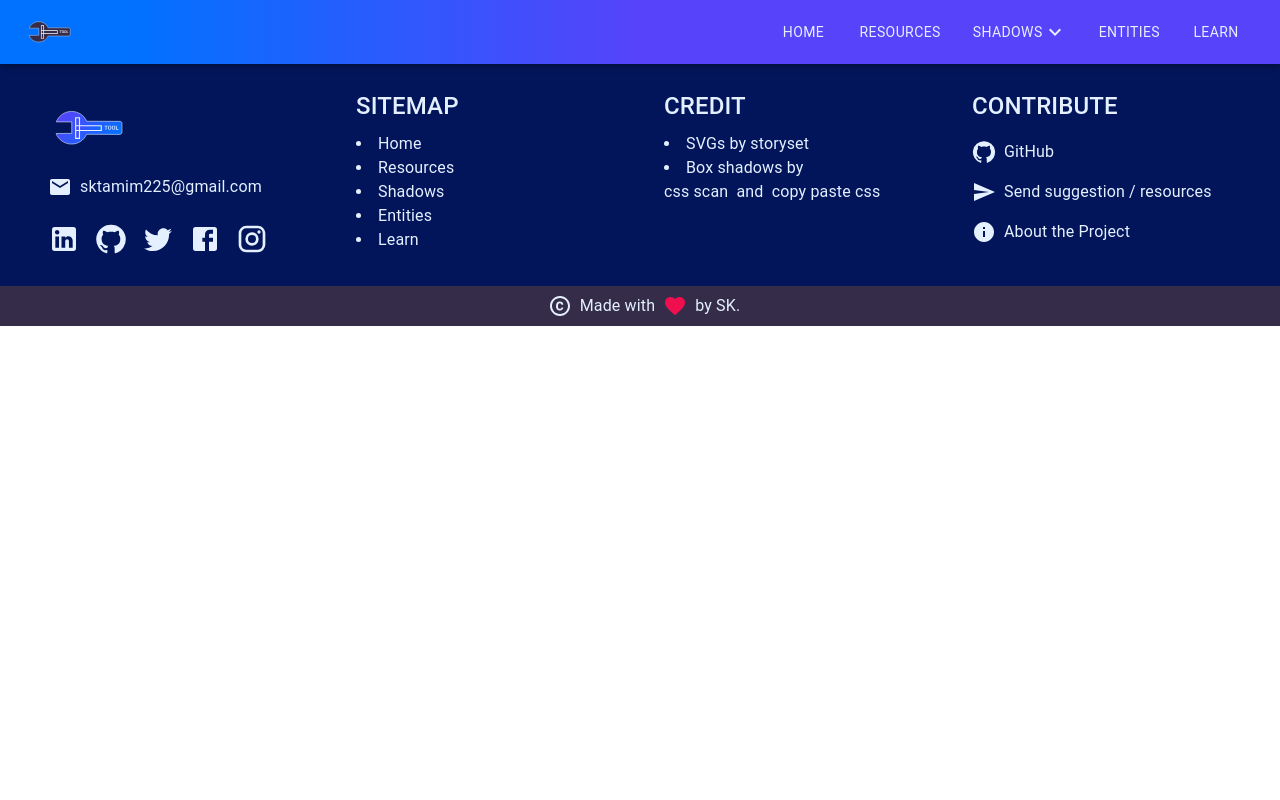
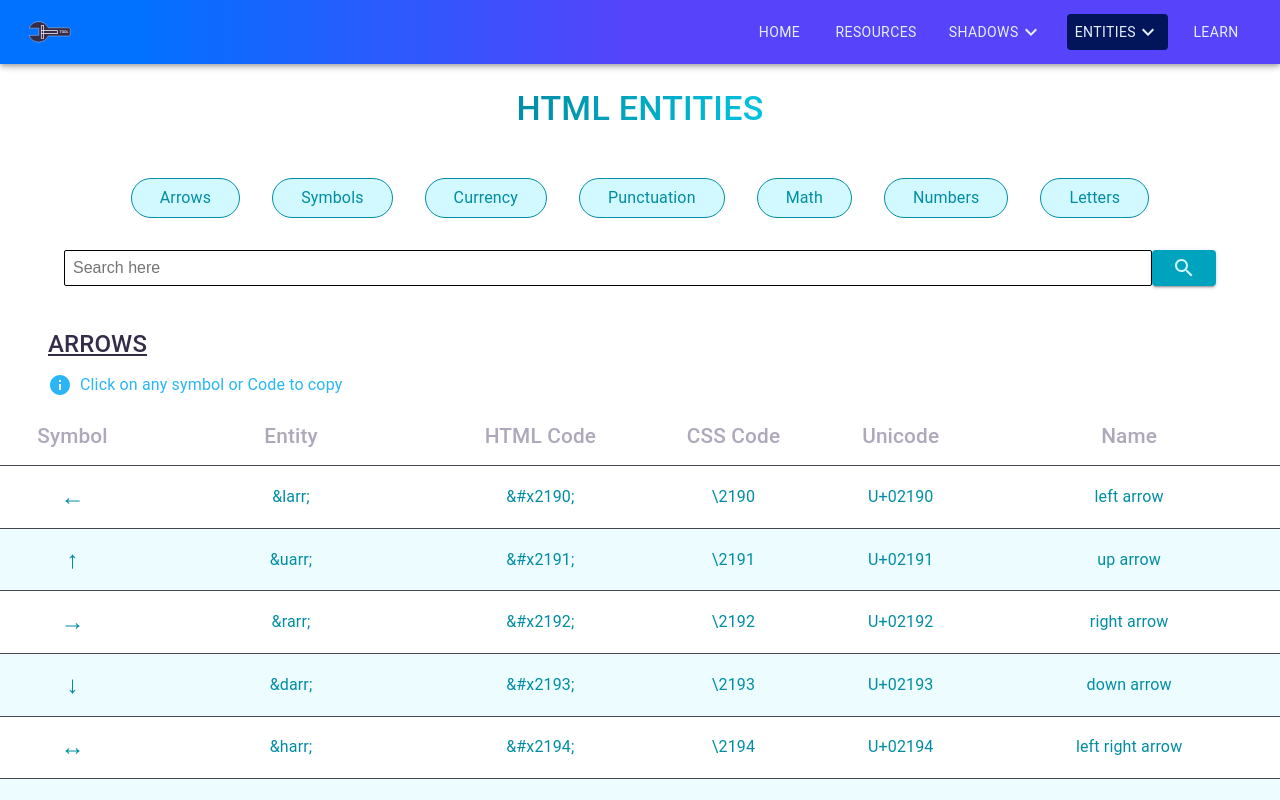
Before and after one commit to SkTamim/tektool, a React (Create React App) app: page /html-entities in a window 1280 px wide. Shown: the top 800 px of the page. Built offline with nearby package versions, Linux system fonts and the light colour scheme.

Commit message:
Separated entities page and emojis page made the nav dropdown.

```diff
--- a/src/App.js
+++ b/src/App.js
@@ -12,6 +12,8 @@ import Footer from "./layout/footer/Footer";
 import BackToTop from "./components/backToTop/BackToTop";
 import TextShadows from "./pages/shadows/textShadows/TextShadows";
 import BoxShadows from "./pages/shadows/boxShadows/BoxShadows";
+import EmojiEntities from "./pages/entities/emojiEntities/EmojiEntities";
+import HtmlEntities from "./pages/entities/htmlEntities/HtmlEntities";
 
 function App() {
 	return (
@@ -26,7 +28,8 @@ function App() {
 						<Route path='/resources' element={<Resources />} />
 						<Route path='/box-shadows' element={<BoxShadows />} />
 						<Route path='/text-shadows' element={<TextShadows />} />
-						<Route path='/entities' element={<Entities />} />
+						<Route path='/html-entities' element={<HtmlEntities />} />
+						<Route path='/emoji-entities' element={<EmojiEntities />} />
 						<Route path='/learn' element={<Learn />} />
 					</Routes>
 				</main>
--- a/src/components/searchBar/SearchBar.js
+++ b/src/components/searchBar/SearchBar.js
@@ -2,7 +2,7 @@ import React, { useRef, useState } from "react";
 import SearchIcon from "@mui/icons-material/Search";
 import ButtonSecondary from "../UI/button/ButtonSecondary";
 import { makeStyles } from "@mui/styles";
-import { Alert, Snackbar, Stack, TextField } from "@mui/material";
+import { Alert, Container, Snackbar, Stack, TextField } from "@mui/material";
 
 const useStyles = makeStyles({
 	root: {
@@ -40,7 +40,7 @@ const SearchBar = (props) => {
 	};
 	const searchValueRef = useRef();
 	return (
-		<>
+		<Container>
 			<form className={classes.root} onSubmit={handleSearch}>
 				<input
 					placeholder='Search here'
@@ -62,7 +62,7 @@ const SearchBar = (props) => {
 					</Alert>
 				</Snackbar>
 			</Stack>
-		</>
+		</Container>
 	);
 };
 
--- a/src/layout/navbar/NavPages.js
+++ b/src/layout/navbar/NavPages.js
@@ -37,14 +37,26 @@ const useStyles = makeStyles((theme) => ({
 export const DesktopPages = () => {
 	const classes = useStyles();
 	const [isShadowActive, setIsShadowActive] = useState(false);
+	const [isEntityActive, setIsEntityActive] = useState(false);
 
 	const [shadowsButton, setShadowsButton] = useState(null);
 	const open = Boolean(shadowsButton);
 	const handleShadowsButton = (event) => {
 		setShadowsButton(event.currentTarget);
+		setIsEntityActive(false);
 	};
 	const handleShadowsButtonClose = (e) => {
 		setShadowsButton(null);
+	};
+
+	const [entitiesButton, setEntitiesButton] = useState(null);
+	const entitiesOpen = Boolean(entitiesButton);
+	const handleEntitiesButton = (event) => {
+		setEntitiesButton(event.currentTarget);
+		setIsShadowActive(false);
+	};
+	const handleEntitiesButtonClose = (e) => {
+		setEntitiesButton(null);
 	};
 
 	useEffect(() => {
@@ -56,6 +68,15 @@ export const DesktopPages = () => {
 		}
 	}, [shadowsButton]);
 
+	useEffect(() => {
+		const url = window.location.href.toString();
+		if (url.includes("html-entities") || url.includes("emoji-entities")) {
+			setIsEntityActive(true);
+		} else {
+			setIsEntityActive(false);
+		}
+	}, [entitiesButton]);
+
 	const home = (
 		<Button
 			sx={{ m: 1 }}
@@ -63,7 +84,10 @@ export const DesktopPages = () => {
 			component={NavLink}
 			to='/'
 			key='home'
-			onClick={() => setIsShadowActive(false)}
+			onClick={() => {
+				setIsShadowActive(false);
+				setIsEntityActive(false);
+			}}
 		>
 			Home
 		</Button>
@@ -75,7 +99,10 @@ export const DesktopPages = () => {
 			component={NavLink}
 			to='/resources'
 			key='resources'
-			onClick={() => setIsShadowActive(false)}
+			onClick={() => {
+				setIsShadowActive(false);
+				setIsEntityActive(false);
+			}}
 		>
 			Resources
 		</Button>
@@ -123,16 +150,47 @@ export const DesktopPages = () => {
 		</div>
 	);
 	const entities = (
+		<div key='entities'>
 			<Button
 				sx={{ m: 1 }}
-			className={classes.desktopLinks}
-			component={NavLink}
-			to='/entities'
-			key='entities'
-			onClick={() => setIsShadowActive(false)}
+				onClick={handleEntitiesButton}
+				className={`${classes.desktopLinks} ${isEntityActive ? "active" : ""}`}
+				id='basic-button2'
+				aria-controls={entitiesOpen ? "basic-menu2" : undefined}
+				aria-haspopup='true'
+				aria-expanded={entitiesOpen ? "true" : undefined}
 			>
 				Entities
+				<KeyboardArrowDownIcon />
 			</Button>
+
+			<Menu
+				id='basic-menu2'
+				anchorEl={entitiesButton}
+				open={entitiesOpen}
+				onClose={handleEntitiesButtonClose}
+				MenuListProps={{
+					"aria-labelledby": "basic-button2",
+				}}
+			>
+				<MenuItem
+					className={classes.dropdown}
+					onClick={handleEntitiesButtonClose}
+					to='/html-entities'
+					component={NavLink}
+				>
+					HTML Entities
+				</MenuItem>
+				<MenuItem
+					className={classes.dropdown}
+					onClick={handleEntitiesButtonClose}
+					to='/emoji-entities'
+					component={NavLink}
+				>
+					Emoji Entities
+				</MenuItem>
+			</Menu>
+		</div>
 	);
 	const learn = (
 		<Button
@@ -141,7 +199,10 @@ export const DesktopPages = () => {
 			component={NavLink}
 			to='/learn'
 			key='learn'
-			onClick={() => setIsShadowActive(false)}
+			onClick={() => {
+				setIsShadowActive(false);
+				setIsEntityActive(false);
+			}}
 		>
 			Learn
 		</Button>
@@ -165,14 +226,26 @@ export const MobilePages = () => {
 	const classes = useStyles();
 
 	const [isShadowActive, setIsShadowActive] = useState(false);
+	const [isEntityActive, setIsEntityActive] = useState(false);
 
 	const [shadowsButton, setShadowsButton] = useState(null);
 	const open = Boolean(shadowsButton);
 	const handleShadowsButton = (event) => {
 		setShadowsButton(event.currentTarget);
+		setIsEntityActive(false);
 	};
 	const handleShadowsButtonClose = (e) => {
 		setShadowsButton(null);
+	};
+
+	const [entitiesButton, setEntitiesButton] = useState(null);
+	const entitiesOpen = Boolean(entitiesButton);
+	const handleEntitiesButton = (event) => {
+		setEntitiesButton(event.currentTarget);
+		setIsShadowActive(false);
+	};
+	const handleEntitiesButtonClose = (e) => {
+		setEntitiesButton(null);
 	};
 
 	useEffect(() => {
@@ -184,6 +257,15 @@ export const MobilePages = () => {
 		}
 	}, [shadowsButton]);
 
+	useEffect(() => {
+		const url = window.location.href.toString();
+		if (url.includes("html-entities") || url.includes("emoji-entities")) {
+			setIsEntityActive(true);
+		} else {
+			setIsEntityActive(false);
+		}
+	}, [entitiesButton]);
+
 	const home = (
 		<Button
 			sx={{ m: 1, display: "block" }}
@@ -191,7 +273,10 @@ export const MobilePages = () => {
 			component={NavLink}
 			to='/'
 			key='home'
-			onClick={() => setIsShadowActive(false)}
+			onClick={() => {
+				setIsShadowActive(false);
+				setIsEntityActive(false);
+			}}
 		>
 			Home
 		</Button>
@@ -203,7 +288,10 @@ export const MobilePages = () => {
 			component={NavLink}
 			to='/resources'
 			key='resources'
-			onClick={() => setIsShadowActive(false)}
+			onClick={() => {
+				setIsShadowActive(false);
+				setIsEntityActive(false);
+			}}
 		>
 			Resources
 		</Button>
@@ -251,16 +339,47 @@ export const MobilePages = () => {
 		</div>
 	);
 	const entities = (
+		<div key='entities'>
 			<Button
-			sx={{ m: 1, display: "block" }}
-			className={classes.mobileLinks}
-			component={NavLink}
-			to='/html-entities'
-			key='entities'
-			onClick={() => setIsShadowActive(false)}
+				sx={{ m: 1, display: "flex" }}
+				onClick={handleEntitiesButton}
+				className={`${classes.mobileLinks} ${isEntityActive ? "active" : ""}`}
+				id='basic-button2'
+				aria-controls={entitiesOpen ? "basic-menu2" : undefined}
+				aria-haspopup='true'
+				aria-expanded={entitiesOpen ? "true" : undefined}
 			>
 				Entities
+				<KeyboardArrowDownIcon />
 			</Button>
+
+			<Menu
+				id='basic-menu2'
+				anchorEl={entitiesButton}
+				open={entitiesOpen}
+				onClose={handleEntitiesButtonClose}
+				MenuListProps={{
+					"aria-labelledby": "basic-button2",
+				}}
+			>
+				<MenuItem
+					className={classes.dropdown}
+					onClick={handleEntitiesButtonClose}
+					to='/html-entities'
+					component={NavLink}
+				>
+					HTML Entities
+				</MenuItem>
+				<MenuItem
+					className={classes.dropdown}
+					onClick={handleEntitiesButtonClose}
+					to='/emoji-entities'
+					component={NavLink}
+				>
+					Emoji Entities
+				</MenuItem>
+			</Menu>
+		</div>
 	);
 	const learn = (
 		<Button
@@ -269,7 +388,10 @@ export const MobilePages = () => {
 			component={NavLink}
 			to='/learn'
 			key='learn'
-			onClick={() => setIsShadowActive(false)}
+			onClick={() => {
+				setIsShadowActive(false);
+				setIsEntityActive(false);
+			}}
 		>
 			Learn
 		</Button>
--- a/src/pages/entities/htmlEntities/HtmlEntities.js
+++ b/src/pages/entities/htmlEntities/HtmlEntities.js
@@ -1,3 +1,4 @@
+import { Box, Container } from "@mui/material";
 import React, { useEffect, useReducer } from "react";
 import SearchBar from "../../../components/searchBar/SearchBar";
 import HeadingSecondary from "../../../components/UI/typography/HeadingSecondary";
--- a/src/pages/entities/htmlEntities/HtmlEntityComponent.js
+++ b/src/pages/entities/htmlEntities/HtmlEntityComponent.js
@@ -16,9 +16,11 @@ const useStyles = makeStyles((theme) => ({
 		fontWeight: "500",
 		textTransform: "uppercase",
 		textDecoration: "underline",
+		margin: "0 3rem",
 		color: theme.palette.accent.black,
 		[theme.breakpoints.down("sm")]: {
 			fontSize: "1.2rem",
+			margin: "0 1rem",
 		},
 	},
 	list: {
@@ -40,6 +42,10 @@ const useStyles = makeStyles((theme) => ({
 		width: "max-content",
 		borderRadius: "3px",
 		color: "#29b6f6",
+		margin: "0 2.5rem",
+		[theme.breakpoints.down("sm")]: {
+			margin: "0",
+		},
 	},
 }));
 
```
Lines whose indentation alone changed are shown as unchanged.
